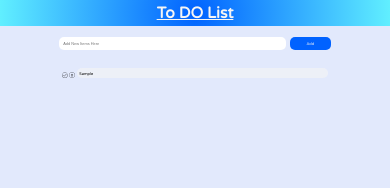
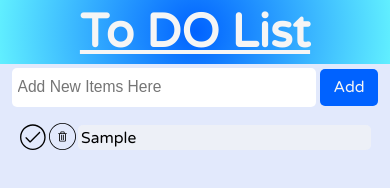
Before and after one commit to SammyG1996/todo, a plain HTML site: page index.html in a window 390 px wide. Both pictures are taken after typing "Sample" into the empty fields and a click on the button "Add". Drawn offline with Linux system fonts and the light colour scheme.

Commit message:
New Mobile design

```diff
--- a/index.html
+++ b/index.html
@@ -11,8 +11,8 @@
   <h1>To DO List</h1>
 <form action="">
   <label for="addItem"></label>
-  <input autocomplete="off" type="text" name="addItem" placeholder="Add New Items Here">
-  <button>Add</button>
+  <input id="input" autocomplete="off" type="text" name="addItem" placeholder="Add New Items Here">
+  <button id="inputButton">Add</button>
 </form>
 <section>
   <!--
--- a/style.css
+++ b/style.css
@@ -1,5 +1,70 @@
 @import url('https://fonts.googleapis.com/css2?family=Varela+Round&display=swap');
 /* font-family: 'Varela Round', sans-serif; */
+
+@media only screen and (max-width: 768px) {
+  /* For mobile phones: */
+
+  body h1 {
+    width: auto;
+    padding: 1vw 10vw;
+    font-size: 12vw;
+    font-family: 'Varela Round', sans-serif;
+    text-decoration: underline;
+  }
+
+body form {
+  width: 100%;
+  display: flex;
+  align-items: center;
+  justify-content: center;
+  align-content: center;
+  row-gap: 2vw;
+}
+
+  #input {
+    margin-right: 1vw;
+    width: 75vw;
+    height: 7vw;
+    border-radius: 5px;
+    font-size: 4vw;
+    padding: 1.5%;
+
+  }
+
+  #inputButton {
+    width: 15vw;
+    height: 9.5vw;
+    padding: 1.5%;
+    font-size: 4vw;
+  }
+
+
+
+  body section {
+    width: 90%;
+    }
+
+    body section button img {
+      height: 7vw;
+      width: 7vw;
+    }
+
+    body section button img:hover {
+      height: 7vw;
+      width: 7vw;
+    }
+
+    body section span {
+      padding: 1%;
+      width: 90%;
+      background-color: rgba(245, 245, 245, 0.61);
+      border-radius: 5px;
+      font-size: 4vw;
+      display: inline-block;
+    }
+
+}
+
 body {
   margin: 0%;
   text-align: center;
```
Also changed, not shown: 2 other files.
